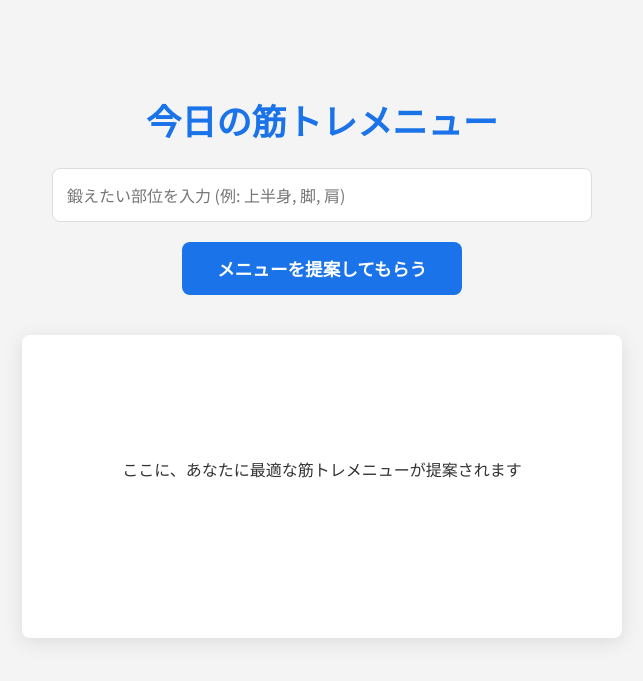
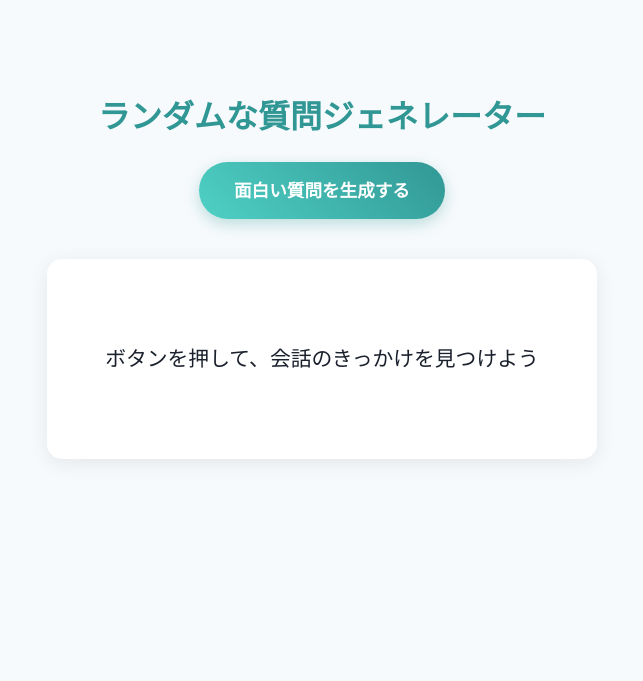
Before and after one commit to Keiichiro512/Generative-AI, a Flask app: page / in a window 1280 px wide. Shown: the top 681 px of the page, without its empty margins (318-961 px from the left). Run offline with Flask 3, Linux system fonts and the light colour scheme.

Commit message:
ランダムな質問ジェネレーター機能を追加

```diff
--- a/app.py
+++ b/app.py
@@ -19,31 +19,20 @@ def index():
     return render_template('index.html')
 
 @app.route('/generate', methods=['POST'])
-def generate_workout_menu():
+def generate_question():
     try:
-        data = request.get_json()
-        if not data or 'part' not in data:
-            return jsonify({'error': '部位が指定されていません。'}), 400
+        # AIへの指示（プロンプト）
+        prompt = """
+あなたは、どんな人ともすぐに打ち解けられる、コミュニケーションの達人です。
+初対面の人との会話のきっかけになるような、ユニークで面白い質問を1つだけ生成してください。
 
-        part = data['part']
+ただし、相手が答えに困るようなプライベートすぎる質問や、はい/いいえで終わってしまう質問は避けてください。
+相手の価値観や人柄が少し見えるような、ポジティブで楽しい会話につながる質問が望ましいです。
 
-        # AIへの指示（プロンプト）
-        prompt = f"""
-あなたは、経験豊富なパーソナルトレーナーです。
-クライアントからリクエストのあった「鍛えたい体の部位」に合わせて、自宅でもできる効果的な筋トレメニューを1つ提案してください。
-
-【鍛えたい部位】
-{part}
-
-提案には、具体的な「種目名」「セット数」「レップ数（回数）」、そしてそれぞれの種目の簡単な「ポイント」を含めてください。
-
-【出力フォーマット】
-今日のメニュー：【{part}の日】
-
-■ 種目名：(ここに種目名)
-・セット数：3セット
-・レップ数：10〜12回
-・ポイント：(ここに簡単なコツや注意点)
+良い例：
+・もし1ヶ月間、どこでも好きな場所に住めるとしたら、どこでどんなことをしてみたいですか？
+・子供の頃、一番熱中していた遊びは何ですか？
+・今までで一番「これは運が良かった！」と思えるエピソードがあれば教えてください。
 """
 
         response = model.generate_content(prompt)
@@ -53,7 +42,7 @@ def generate_workout_menu():
         return jsonify({'result': formatted_response})
 
     except Exception as e:
-        print(f"筋トレメニュー生成中にエラー: {e}")
+        print(f"質問の生成中にエラー: {e}")
         return jsonify({'error': str(e)}), 500
 
 if __name__ == '__main__':
--- a/templates/index.html
+++ b/templates/index.html
@@ -3,95 +3,77 @@
 <head>
     <meta charset="UTF-8">
     <meta name="viewport" content="width=device-width, initial-scale=1.0">
-    <title>今日の筋トレメニュー</title>
+    <title>ランダムな質問ジェネレーター</title>
     <style>
-        @import url('https://fonts.googleapis.com/css2?family=Roboto:wght@700&family=Noto+Sans+JP:wght@400;700&display=swap');
+        @import url('https://fonts.googleapis.com/css2?family=M+PLUS+Rounded+1c:wght@400;800&display=swap');
         body {
-            font-family: 'Noto Sans JP', 'Roboto', sans-serif;
+            font-family: 'M PLUS Rounded 1c', sans-serif;
             text-align: center;
-            margin: 0;
-            padding-top: 50px;
-            background-color: #f4f4f4; /* クリーンなグレー */
-            color: #333;
+            margin-top: 50px;
+            background-color: #f7fafc; /* 明るいグレー */
+            color: #2d3748; /* 濃いグレー */
         }
         h1 {
-            font-family: 'Roboto', sans-serif;
-            font-weight: 700;
-            color: #1a73e8; /* エネルギッシュな青 */
-            font-size: 2.2em;
+            font-weight: 800;
+            color: #319795; /* ティールグリーン */
         }
         #container {
-            max-width: 600px;
+            max-width: 550px;
             margin: 0 auto;
             padding: 20px;
         }
-        #part-input {
-            width: 85%;
-            padding: 14px;
-            font-size: 1em;
+        button {
+            padding: 15px 35px;
+            font-size: 1.1em;
+            font-weight: 800;
             font-family: inherit;
-            border-radius: 8px;
-            border: 1px solid #ddd;
-            background-color: #fff;
-            color: #333;
-            margin-bottom: 20px;
-        }
-        button {
-            padding: 14px 35px;
-            font-size: 1.1em;
-            font-weight: 700;
-            font-family: 'Roboto', sans-serif;
             color: #fff;
-            background-color: #1a73e8;
+            background: linear-gradient(45deg, #4fd1c5, #319795);
             border: none;
-            border-radius: 8px;
+            border-radius: 50px;
             cursor: pointer;
             transition: all 0.3s ease;
+            box-shadow: 0 5px 15px rgba(49, 151, 149, 0.3);
         }
         button:hover {
-            background-color: #135abc;
-            box-shadow: 0 4px 15px rgba(26, 115, 232, 0.3);
+            transform: translateY(-3px);
+            box-shadow: 0 8px 25px rgba(49, 151, 149, 0.4);
         }
         #result-container {
             margin-top: 40px;
-            padding: 30px;
+            padding: 40px;
             background-color: #ffffff;
-            border-radius: 8px;
-            min-height: 200px;
-            line-height: 2.2;
-            text-align: left;
-            box-shadow: 0 4px 20px rgba(0, 0, 0, 0.1);
+            border-radius: 15px;
+            min-height: 120px;
+            line-height: 1.9;
+            text-align: center;
+            box-shadow: 0 4px 20px rgba(0, 0, 0, 0.08);
             white-space: pre-wrap;
+            display: flex;
+            align-items: center;
+            justify-content: center;
+            font-size: 1.3em;
+            color: #1a202c;
         }
         #loading {
             display: none;
-            color: #888;
+            color: #a0aec0;
         }
     </style>
 </head>
 <body>
     <div id="container">
-        <h1>今日の筋トレメニュー</h1>
-        <input type="text" id="part-input" placeholder="鍛えたい部位を入力 (例: 上半身, 脚, 肩)">
-        <br>
-        <button id="generate-btn">メニューを提案してもらう</button>
+        <h1>ランダムな質問ジェネレーター</h1>
+        <button id="generate-btn">面白い質問を生成する</button>
 
         <div id="result-container">
-            <p id="result-text" style="text-align: center;">ここに、あなたに最適な筋トレメニューが提案されます</p>
-            <p id="loading">最強のメニューを考案中...</p>
+            <p id="result-text">ボタンを押して、会話のきっかけを見つけよう</p>
+            <p id="loading">最高の質問を考えています...</p>
         </div>
     </div>
 
     <script>
         document.getElementById('generate-btn').addEventListener('click', async () => {
-            const partInput = document.getElementById('part-input');
-            const part = partInput.value;
-
-            if (!part.trim()) {
-                alert('鍛えたい部位を入力してください！');
-                return;
-            }
-
             const resultText = document.getElementById('result-text');
             const loadingElement = document.getElementById('loading');
             const button = document.getElementById('generate-btn');
@@ -101,18 +83,13 @@
             button.disabled = true;
 
             try {
-                const response = await fetch('/generate', {
-                    method: 'POST',
-                    headers: { 'Content-Type': 'application/json' },
-                    body: JSON.stringify({ part: part })
-                });
-
+                const response = await fetch('/generate', { method: 'POST' });
                 const data = await response.json();
 
                 if (data.result) {
                     resultText.textContent = data.result;
                 } else {
-                    resultText.textContent = 'エラー：良いメニューが思いつきませんでした。';
+                    resultText.textContent = 'エラー：良い質問が思いつきませんでした。';
                 }
             } catch (error) {
                 resultText.textContent = '通信エラーです。';
```
